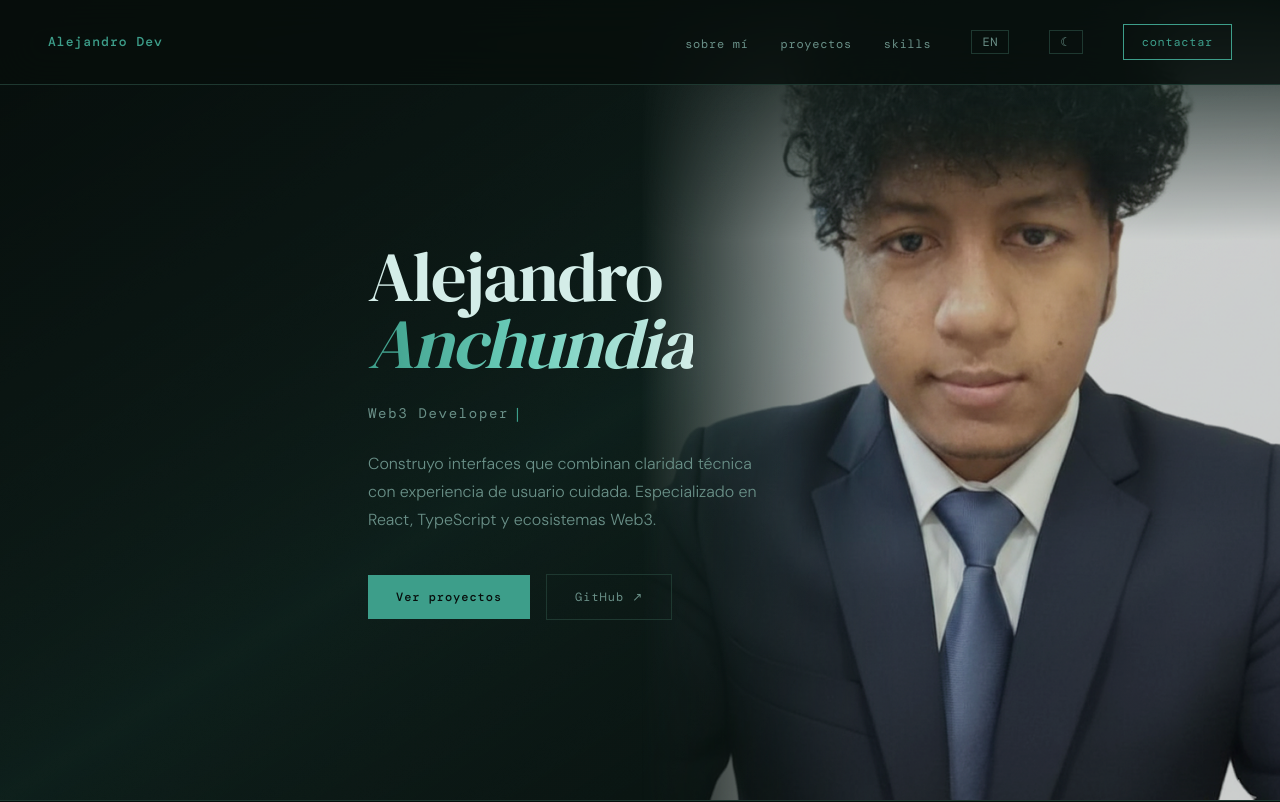
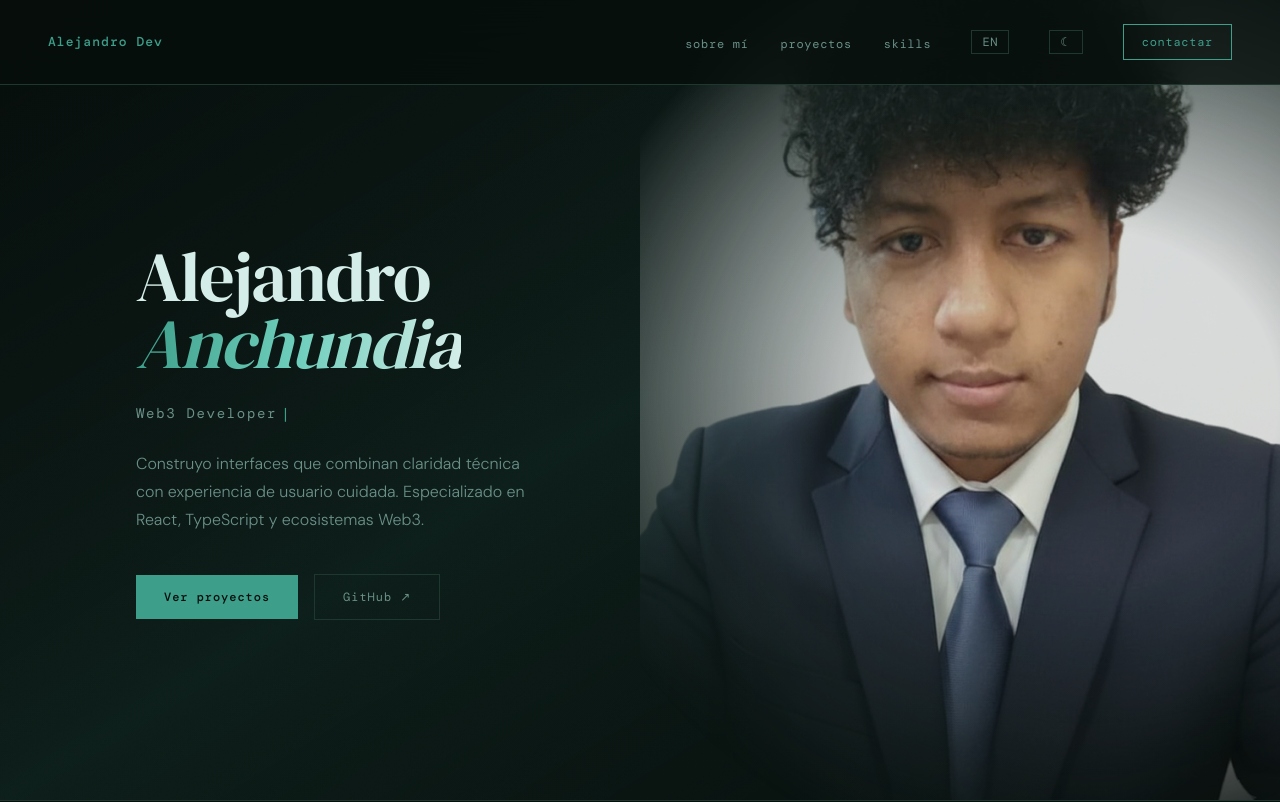
Before and after one commit to anchundiatech/portafolio-nextjs, a Next.js app: page / in a window 1280 px wide. Shown: the top 802 px of the page. Built offline with nearby package versions, Linux system fonts and the light colour scheme.

Commit message:
fix: adjust navigation margin and enhance hero visual blending

```diff
--- a/app/globals.css
+++ b/app/globals.css
@@ -197,7 +197,7 @@ nav {
   z-index: 10;
   max-width: 640px;
   padding: 0 3rem;
-  margin: 0 auto;
+  margin-left: calc((100vw - 1200px) / 2);
   width: 100%;
   opacity: 0; transform: translateY(30px);
   animation: fadeUp .9s ease .1s forwards;
@@ -281,13 +281,15 @@ nav {
   height: 100%;
   object-fit: cover;
   object-position: center;
-  opacity: .8;
-  mask-image: linear-gradient(to left, black 60%, transparent 100%),
-              linear-gradient(to top, black 70%, transparent 100%);
-  mask-composite: intersect;
-  -webkit-mask-image: linear-gradient(to left, black 60%, transparent 100%),
-                     linear-gradient(to top, black 70%, transparent 100%);
-  -webkit-mask-composite: source-in;
+  opacity: .85;
+  mix-blend-mode: multiply;
+  mask-image: radial-gradient(ellipse at 70% 50%, black 30%, transparent 85%);
+  -webkit-mask-image: radial-gradient(ellipse at 70% 50%, black 30%, transparent 85%);
+}
+
+.light .hero-visual img {
+  mix-blend-mode: normal;
+  opacity: .95;
 }
 
 .hero-gradient-overlay {
@@ -614,7 +616,7 @@ footer a { color: var(--color-jun); text-decoration: none; }
 /*  RESPONSIVE  */
 @media (max-width: 1200px) {
   .projects-grid { grid-template-columns: repeat(2, 1fr); }
-  .hero-content { max-width: 520px; }
+  .hero-content { max-width: 520px; margin-left: 0; }
 }
 
 @media (max-width: 1024px) {
```
